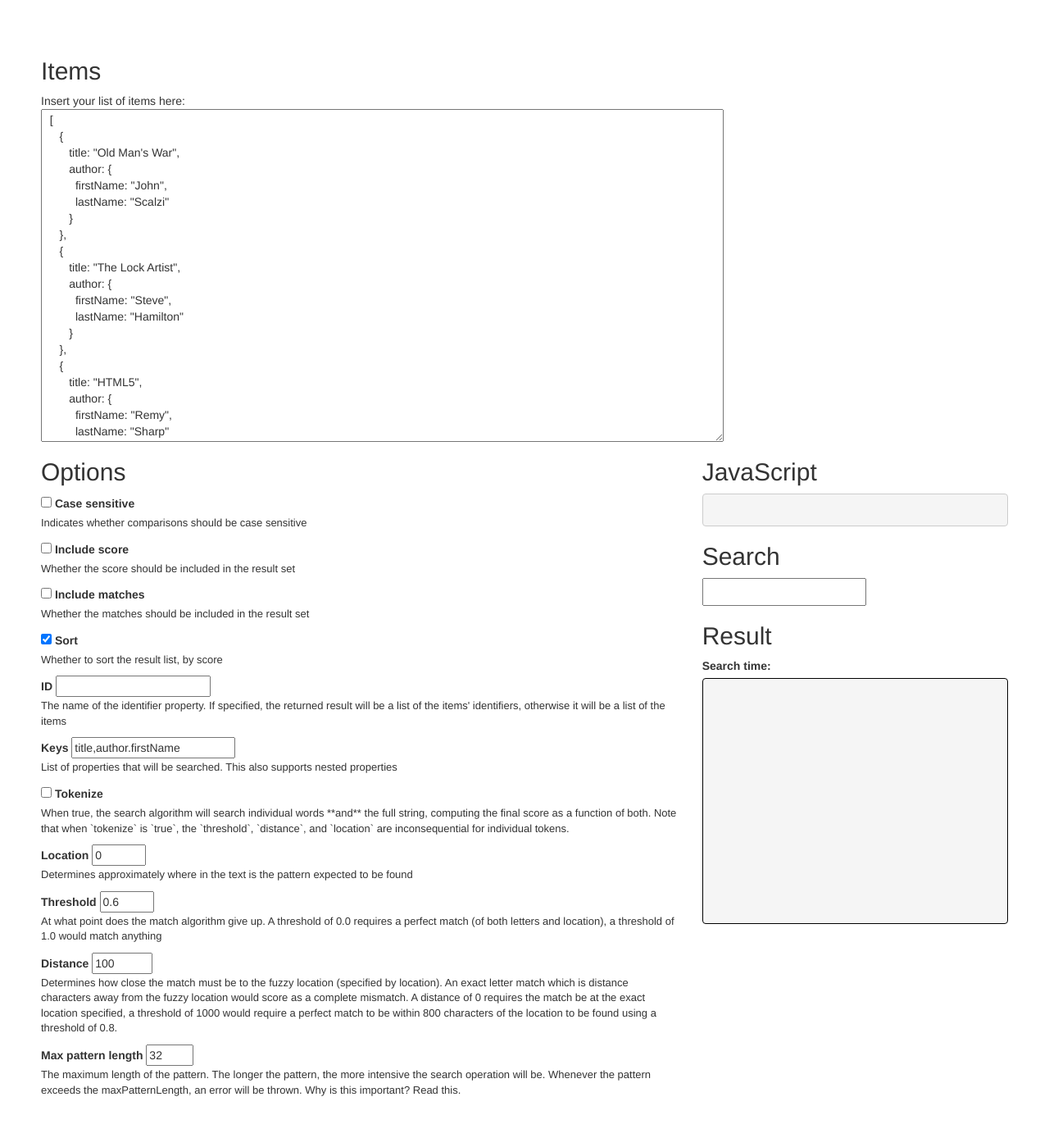
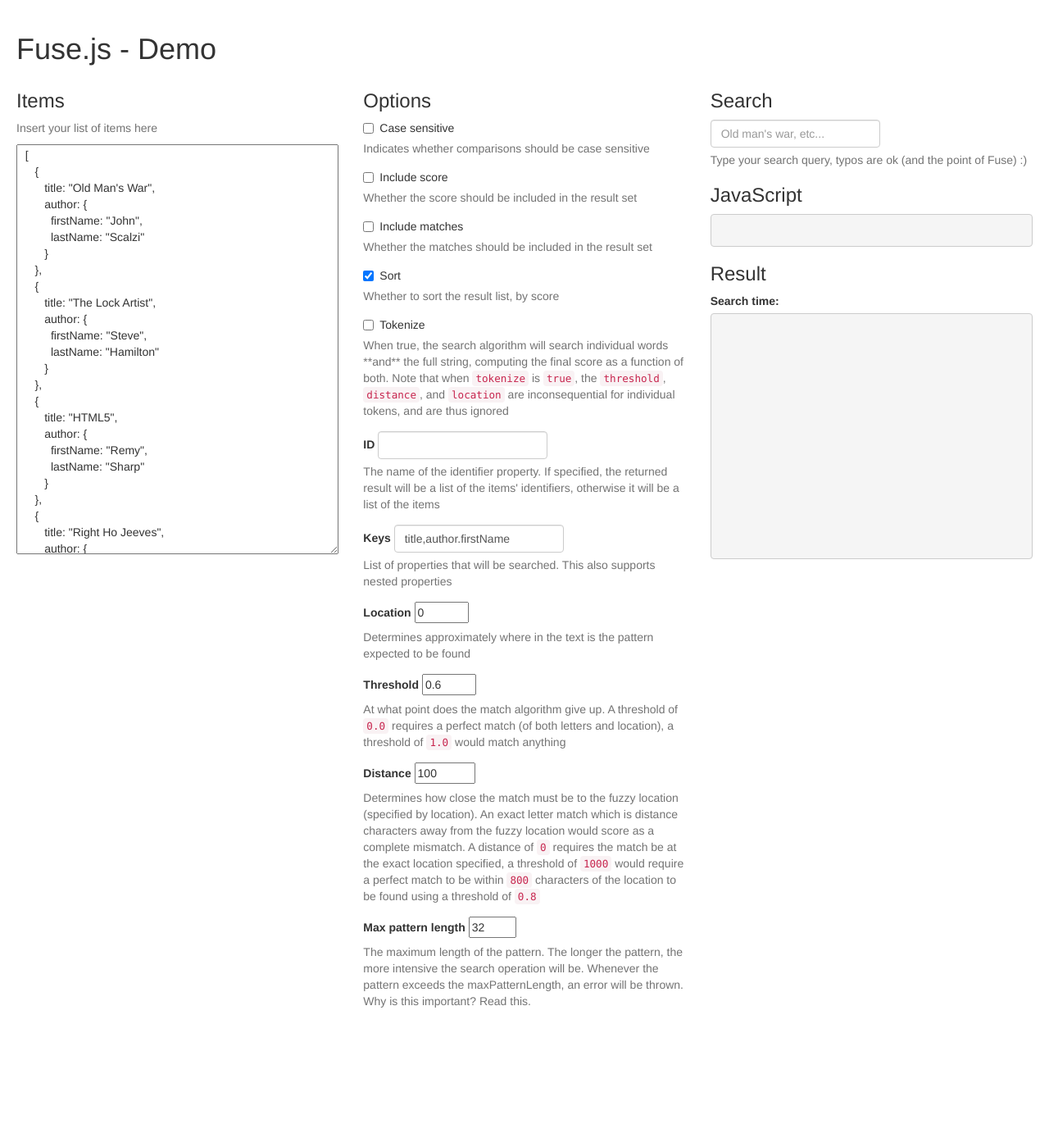
Before and after one commit to krisk/krisk.github.com, a Jekyll site: the page exp/fuse.html, which Jekyll copies as it is, in a window 1280 px wide. Shown: the whole page at 82% size. Built offline with Jekyll 4.4.1, drawn with Linux system fonts in a browser that asks for light colours; nearby versions of some CDN libraries; Markdown is read by kramdown in place of the engine named in the settings; after the commit the page ends 1266 px from its top, so only the background shows below that.

Commit message:
Pretty interface

```diff
--- a/exp/fuse.html
+++ b/exp/fuse.html
@@ -5,43 +5,33 @@
     font: 100%/1.6 cambria, palatino, georgia, serif;
     }
     main {
-      padding: 50px;
-    }
-    #options article {
-    margin-bottom: 10px;
-    }
-    #options aside {
-    font-size: 13px;
+      padding: 20px;
     }
     #resultTextAreaContainer {
     height: 300px;
     overflow-y: scroll;
-    border: 1px solid black;
-    }
-    #searchTextbox {
-    padding: 5px;
-    width: 200px;
-    }
-    #keysTextbox {
-    width: 200px;
     }
   </style>
   <body>
-    <main>
     <head>
       <link rel="stylesheet" href="https://maxcdn.bootstrapcdn.com/bootstrap/3.3.7/css/bootstrap.min.css" integrity="sha384-BVYiiSIFeK1dGmJRAkycuHAHRg32OmUcww7on3RYdg4Va+PmSTsz/K68vbdEjh4u" crossorigin="anonymous">
-        <link href="http://ajax.googleapis.com/ajax/libs/jqueryui/1.8/themes/base/jquery-ui.css" rel="stylesheet" type="text/css"/>
       <script src="http://code.jquery.com/jquery-1.11.0.min.js"></script>
       <script src="http://underscorejs.org/underscore-min.js"></script>
       <script src="http://kiro.me/javascript/projects/fuse.min.js"></script>
       <script src="http://kiro.me/javascript/projects/fiber.min.js"></script>
     </head>
-      <section id="items">
-        <h2>Items</h2>
-        <aside>
-          Insert your list of items here:
-        </aside>
-        <textarea rows="20" cols="100" id="itemsTextArea">
+
+    <main>
+      <h1>Fuse.js - Demo</h1>
+
+      <div class="row">
+        <div class="col-md-4">
+
+        <h3>Items</h3>
+
+        <span id="helpBlock" class="help-block">Insert your list of items here</span>
+
+        <textarea id="itemsTextArea" style="min-width: 100%; min-height: 500px">
   [
      {
         title: "Old Man's War",
@@ -206,106 +196,115 @@
      }
   ]
       </textarea>
-      </section>
-      <div class="row">
-        <div class="col-md-8">
-          <section id="options">
-            <h2>Options</h2>
-            <article>
-              <input type="checkbox" id="caseSensitiveCheckbox" />
-              <label for="caseSensitiveCheckbox">Case sensitive</label>
-              <aside>
-                Indicates whether comparisons should be case sensitive
-              </aside>
-            </article>
-            <article>
-              <input type="checkbox" id="scoreCheckbox" />
-              <label for="scoreCheckbox">Include score</label>
-              <aside>
-                Whether the score should be included in the result set
-              </aside>
-            </article>
-            <article>
-              <input type="checkbox" id="matchesCheckbox" />
-              <label for="matchesCheckbox">Include matches</label>
-              <aside>
-                Whether the matches should be included in the result set
-              </aside>
-            </article>
-            <article>
-              <input type="checkbox" id="sortCheckbox" checked="checked" />
-              <label for="sortCheckbox">Sort</label>
-              <aside>
-                Whether to sort the result list, by score
-              </aside>
-            </article>
-            <article>
+        </div>
+
+        <div class="col-md-4">
+
+          <h3>Options</h3>
+
+          <div class="form-group">
+            <div class="checkbox">
+              <label>
+                <input type="checkbox" id="caseSensitiveCheckbox"> Case sensitive
+              </label>
+              <span id="helpBlock" class="help-block">Indicates whether comparisons should be case sensitive</span>
+            </div>
+          </div>
+
+          <div class="form-group">
+            <div class="checkbox">
+              <label>
+                <input type="checkbox" id="scoreCheckbox">Include score
+              </label>
+              <span id="helpBlock" class="help-block">Whether the score should be included in the result set</span>
+            </div>
+          </div>
+
+          <div class="form-group">
+            <div class="checkbox">
+              <label>
+                <input type="checkbox" id="matchesCheckbox">Include matches
+              </label>
+              <span id="helpBlock" class="help-block">Whether the matches should be included in the result set</span>
+            </div>
+          </div>
+
+          <div class="form-group">
+            <div class="checkbox">
+              <label>
+                <input type="checkbox" id="sortCheckbox" checked="checked">Sort
+              </label>
+              <span id="helpBlock" class="help-block">Whether to sort the result list, by score</span>
+            </div>
+          </div>
+
+          <div class="form-group">
+            <div class="checkbox">
+              <label>
+                <input type="checkbox" id="tokenizeCheckbox">Tokenize
+              </label>
+              <span id="helpBlock" class="help-block">When true, the search algorithm will search individual words **and** the full string, computing the final score as a function of both. Note that when <code>tokenize</code> is <code>true</code>, the <code>threshold</code>, <code>distance</code>, and <code>location</code> are inconsequential for individual tokens, and are thus ignored</span>
+            </div>
+          </div>
+
+          <div class="form-group form-inline">
             <label for="identifierTextbox">ID</label>
-              <input type="text" id="identifierTextbox" />
-              <aside>
-                The name of the identifier property. If specified, the returned result will be a list of the items' identifiers, otherwise it will be a list of the items
-              </aside>
-            </article>
-            <article>
+            <input type="text" class="form-control" id="identifierTextbox">
+            <span id="helpBlock" class="help-block">The name of the identifier property. If specified, the returned result will be a list of the items' identifiers, otherwise it will be a list of the items</span>
+          </div>
+
+          <div class="form-group form-inline">
             <label for="keysTextbox">Keys</label>
-              <input type="text" id="keysTextbox" value="title,author.firstName" />
-              <aside>
-                List of properties that will be searched. This also supports nested properties
-              </aside>
-            </article>
-            <article>
-              <input type="checkbox" id="tokenizeCheckbox" />
-              <label for="tokenizeCheckbox">Tokenize</label>
-              <aside>
-                When true, the search algorithm will search individual words **and** the full string, computing the final score as a function of both. Note that when `tokenize` is `true`, the `threshold`, `distance`, and `location` are inconsequential for individual tokens.
-              </aside>
-            </article>
-            <article>
+            <input type="text" class="form-control" id="keysTextbox" value="title,author.firstName">
+            <span id="helpBlock" class="help-block">List of properties that will be searched. This also supports nested properties</span>
+          </div>
+
+          <div class="form-group form-inline">
             <label for="locationRange">Location</label>
             <input type="number" id="locationRange" min="0" max="100" value="0">
-              <aside>
-                Determines approximately where in the text is the pattern expected to be found
-              </aside>
-            </article>
-            <article>
+            <span id="helpBlock" class="help-block">Determines approximately where in the text is the pattern expected to be found</span>
+          </div>
+
+          <div class="form-group form-inline">
             <label for="thresholdRange">Threshold</label>
             <input type="number" id="thresholdRange" min="0" step="0.1" max="1" value="0.6">
-              <aside>
-                At what point does the match algorithm give up. A threshold of 0.0 requires a perfect match (of both letters and location), a threshold of 1.0 would match anything
-              </aside>
-            </article>
-            <article>
+            <span id="helpBlock" class="help-block">At what point does the match algorithm give up. A threshold of <code>0.0</code> requires a perfect match (of both letters and location), a threshold of <code>1.0</code> would match anything</span>
+          </div>
+
+          <div class="form-group form-inline">
             <label for="distanceRange">Distance</label>
             <input type="number" id="distanceRange" min="0" max="1000" value="100">
-              <aside>
-                Determines how close the match must be to the fuzzy location (specified by location). An exact letter match which is distance characters away from the fuzzy location would score as a complete mismatch. A distance of 0 requires the match be at the exact location specified, a threshold of 1000 would require a perfect match to be within 800 characters of the location to be found using a threshold of 0.8.
-              </aside>
-            </article>
-            <article>
+            <span id="helpBlock" class="help-block">Determines how close the match must be to the fuzzy location (specified by location). An exact letter match which is distance characters away from the fuzzy location would score as a complete mismatch. A distance of <code>0</code> requires the match be at the exact location specified, a threshold of <code>1000</code> would require a perfect match to be within <code>800</code> characters of the location to be found using a threshold of <code>0.8</code></span>
+          </div>
+
+          <div class="form-group form-inline">
             <label for="maxPatternLength">Max pattern length</label>
             <input type="number" id="maxPatternLength" min="0" max="64" value="32">
-              <aside>
-                The maximum length of the pattern. The longer the pattern, the more intensive the search operation will be. Whenever the pattern exceeds the maxPatternLength, an error will be thrown. Why is this important? Read this.
-              </aside>
-            </article>
-          </section>
+            <span id="helpBlock" class="help-block">The maximum length of the pattern. The longer the pattern, the more intensive the search operation will be. Whenever the pattern exceeds the maxPatternLength, an error will be thrown. Why is this important? Read this.</span>
+          </div>
+
         </div>
         <div class="col-md-4">
 
+          <section id="search">
+            <h3>Search</h3>
+
+            <div class="form-group form-inline">
+              <input type="text" class="form-control" id="searchTextbox" placeholder="Old man's war, etc...">
+              <span id="helpBlock" class="help-block">Type your search query, typos are ok (and the point of Fuse) :)</span>
+            </div>
+
+          </section>
+
           <section id="js">
-        <h2>JavaScript</h2>
+           <h3>JavaScript</h3>
 <pre>
 <code id="jsTextArea"></code>
 </pre>
           </section>
 
-          <section id="search">
-            <h2>Search</h2>
-            <input type="text" id="searchTextbox" />
-          </section>
-
           <section id="output">
-            <h2>Result</h2>
+            <h3>Result</h3>
             <label>Search time:</label>
             <span id="searchTimeLabel"></span>
 <pre id="resultTextAreaContainer">
```
Lines whose indentation alone changed are shown as unchanged.
